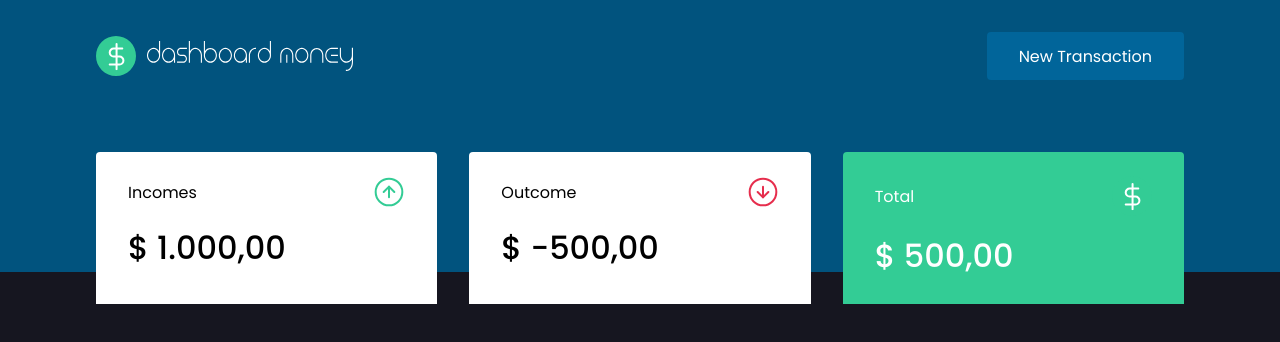
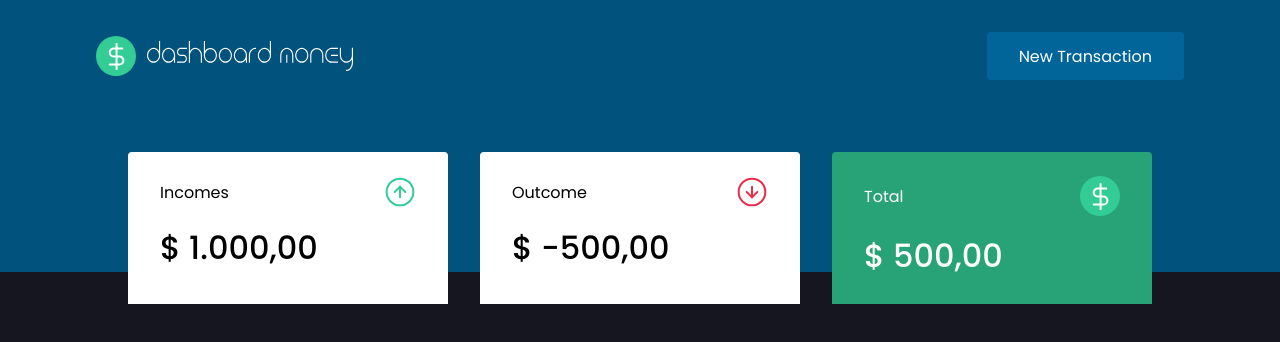
Before and after one commit to BinaryLeo/react_dashboard_money, a React (Create React App) app: page / in a window 1280 px wide. Shown: the top 342 px of the page. Built offline with nearby package versions, Linux system fonts and the light colour scheme.

Commit message:
chore: global styles adjust

```diff
--- a/src/components/Dashboard/styles.ts
+++ b/src/components/Dashboard/styles.ts
@@ -3,6 +3,5 @@ import styled from "styled-components";
 export const Container = styled.main`
 max-width: 1120px;
   margin: 0 auto;
-  padding: 2.5rem 1rem;
-
+  padding: 2.5rem 3rem;
 `
--- a/src/styles/global.ts
+++ b/src/styles/global.ts
@@ -9,7 +9,7 @@ export const GlobalStyle = createGlobalStyle`
     --blue: #01537E;
     --blue_light: #01659A;
     --title: #000;
-    --green: #33CC95;
+    --green: #28A277;
 
 
 }
```
